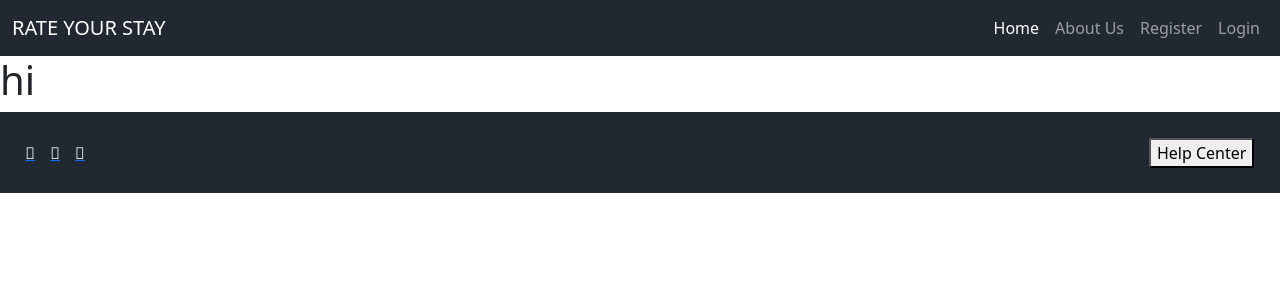
After one commit to Chikayo-k/rate-your-stay, a Django app: page /reviews/ in a window 1280 px wide. The commit adds this page. Shown: the top 300 px of the page. Run offline with Django 4.2, Linux system fonts and the light colour scheme.

Commit message:
Add an add review page

```diff
--- /dev/null
+++ b/home/templates/home/add_reviews.html
@@ -0,0 +1,6 @@
+{% extends 'base.html' %}
+{% block content %}
+{% load static %}
+ <h1>hi</h1>
+
+{% endblock content %}
--- a/home/templates/home/detail.html
+++ b/home/templates/home/detail.html
@@ -26,7 +26,7 @@
       <!-- Write Review button -->
       {% if user.is_authenticated %}
       <div class="write-review-btn">
-        <a class="nav-link write-review" href="">Write Review</a>
+        <a class="nav-link write-review" href="{% url 'reviews' %}">Write Review</a>
       </div>
       {% else %}
       <p class="message-review">If you wish to share your holiday experience, please log In first.</p>
--- a/home/urls.py
+++ b/home/urls.py
@@ -3,5 +3,6 @@ from django.urls import path
 
 urlpatterns = [
     path('', views.ArticleList.as_view(), name='home'),
+    path('reviews/', views.Reviews.as_view(), name='reviews'),
     path('<slug:slug>/', views.detail, name='detail'),
 ]
--- a/home/views.py
+++ b/home/views.py
@@ -24,3 +24,8 @@ def detail(request, slug):
          'reviews':reviews,
         },
     )
+
+
+class Reviews(generic.ListView):
+    queryset =  Reviews.objects.all()
+    template_name = 'home/add_reviews.html'
--- a/static/css/style.css
+++ b/static/css/style.css
@@ -271,6 +271,11 @@ footer{
     text-decoration:none ;
 }
 
+.write-review:hover{
+    opacity:0.7;
+    color: white;
+}
+
 .message-review{
     margin: 3%;
     text-align: center;
```
